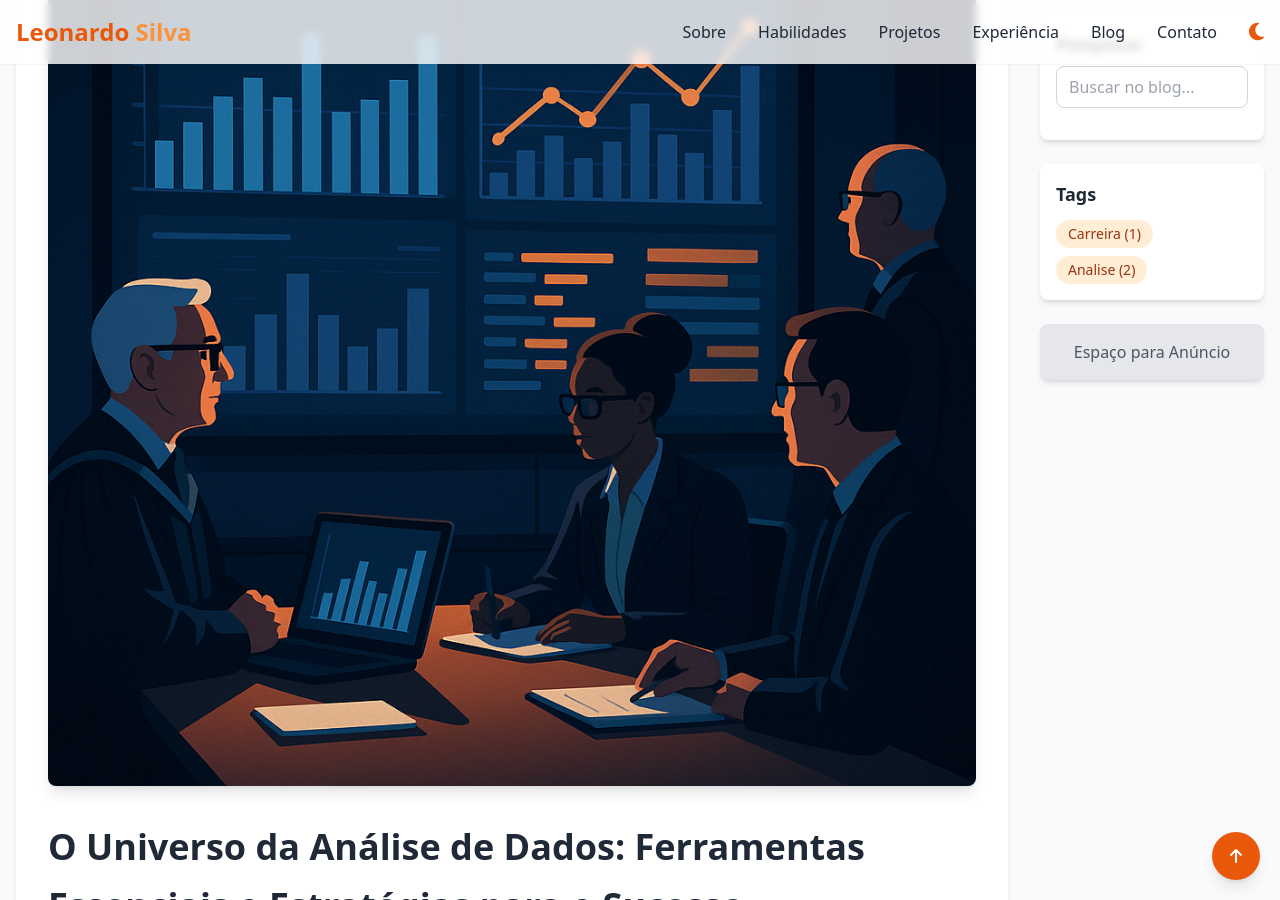
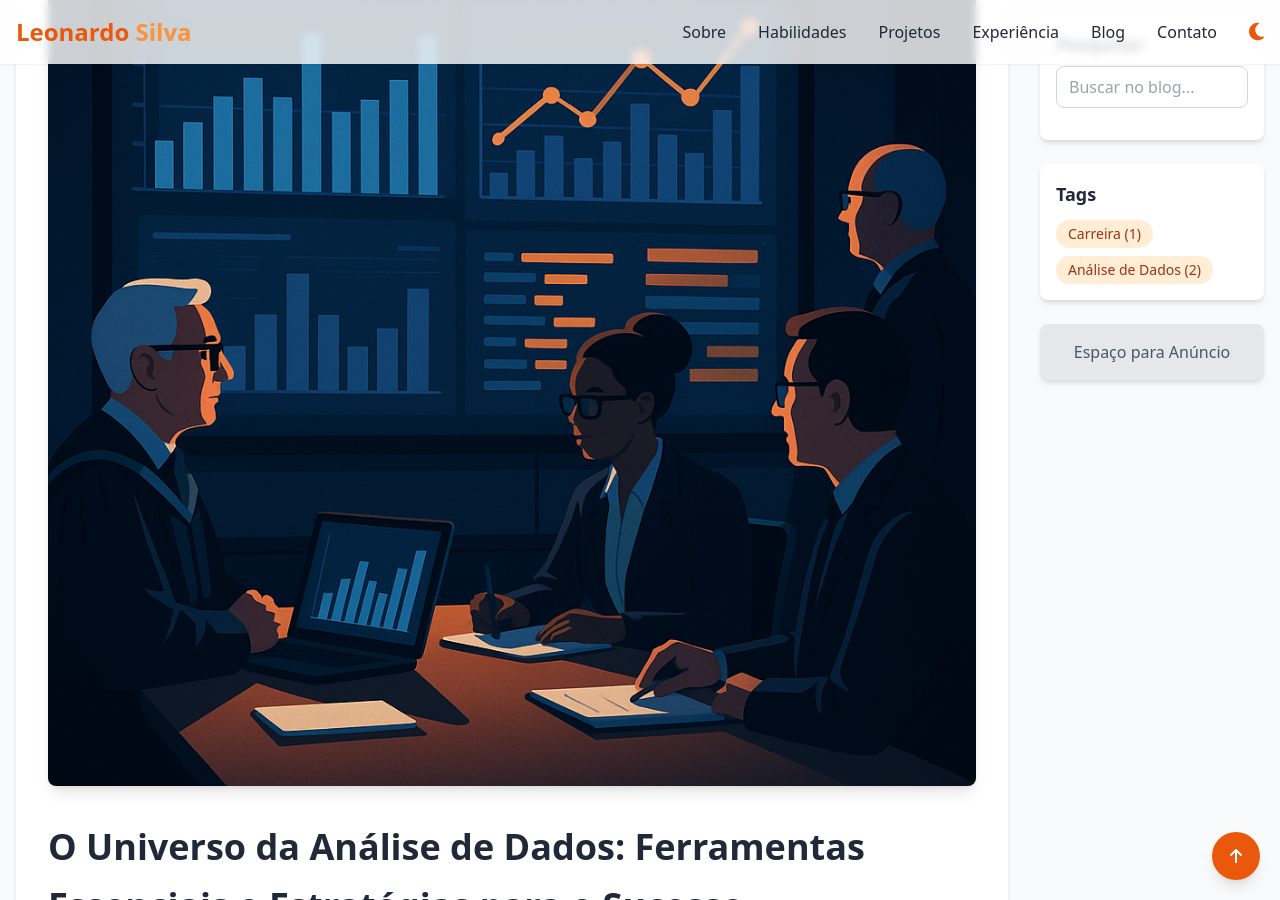
Before and after one commit to oleonardof/blog, a Jekyll site: the page built from _posts/2025-07-21-analise-de-dados-ferramentas-essenciais-e-estrategias-para-o-sucesso.md, in a window 1280 px wide and 900 px high, scrolled down 418 px. Built offline with Jekyll 4.4.1, drawn with Linux system fonts in a browser that asks for light colours; nearby versions of some CDN libraries; comment, search, counter and statistics services are not loaded.

Commit message:
Ajuste tags

```diff
--- a/_posts/2025-07-21-analise-de-dados-ferramentas-essenciais-e-estrategias-para-o-sucesso.md
+++ b/_posts/2025-07-21-analise-de-dados-ferramentas-essenciais-e-estrategias-para-o-sucesso.md
@@ -6,7 +6,7 @@ date: 2025-07-21 13:27:00 -0300
 image: /assets/images/painel-analise-dados.png
 alt: "Painel moderno de análise de dados com gráficos em uma reunião acadêmica, mostrando professores e gestores universitários analisando informações."
 tags:
-  - Analise
+  - Análise de Dados
 ---
 
 # O Universo da Análise de Dados: Ferramentas Essenciais e Estratégias para o Sucesso
```
Also changed, not shown: _posts/2025-07-18-a-arte-de-perguntar-na-analise-de-dados.md (+1 -1 lines).
